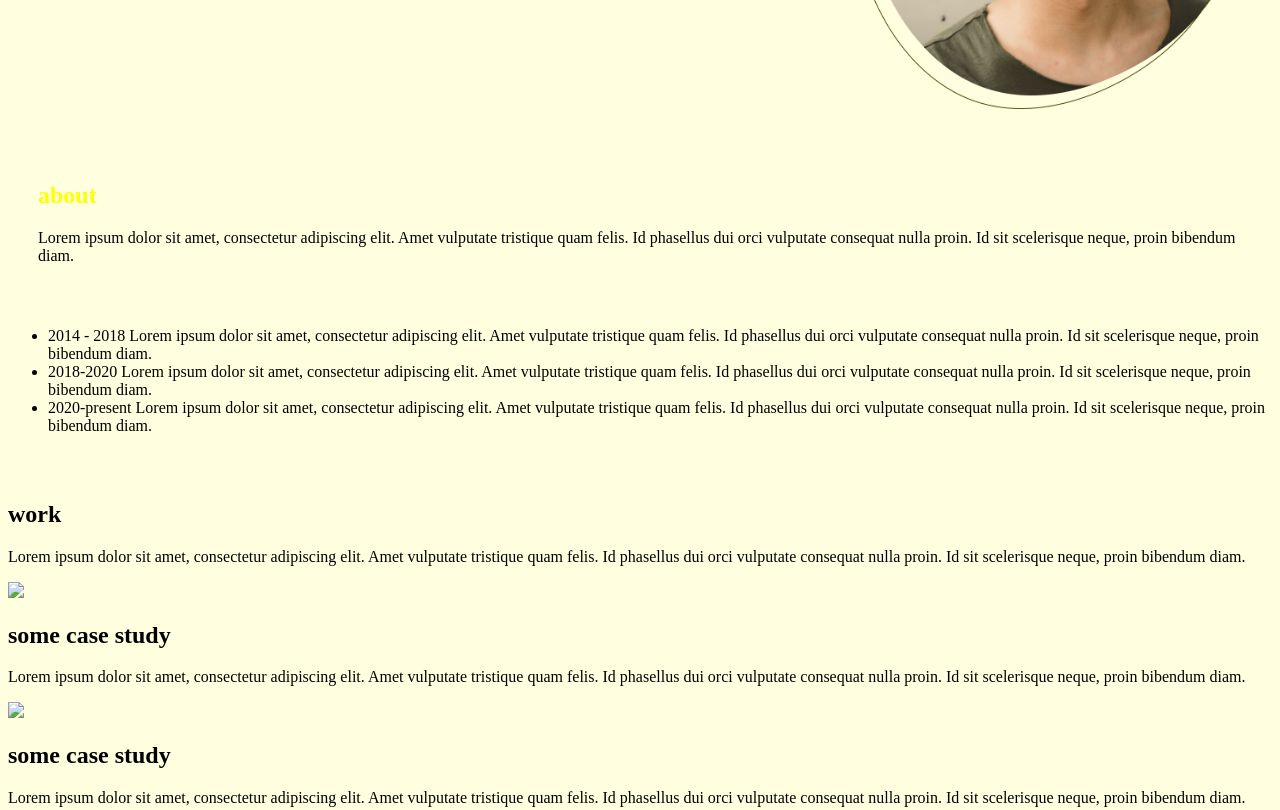
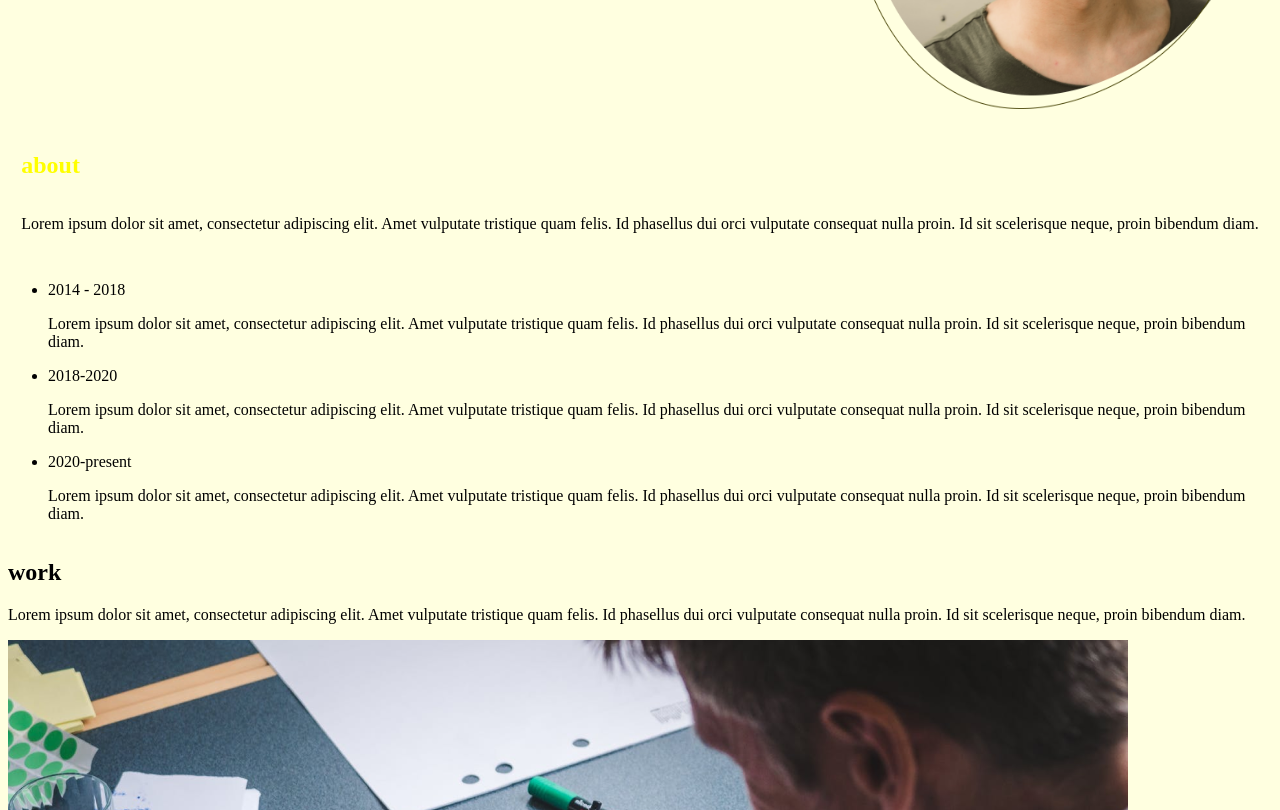
Before and after one commit to soruto752/Designer-portfolio, a plain HTML site: page index.html in a window 1280 px wide. Shown: the part 400-1210 px from the top of the page. Drawn offline with Linux system fonts and the light colour scheme.

Commit message:
changed code

```diff
--- a/index.html
+++ b/index.html
@@ -62,27 +62,32 @@
       <div class="main-div">
         <ul>
           <li>
-            2014 - 2018 Lorem ipsum dolor sit amet, consectetur adipiscing elit.
-            Amet vulputate tristique quam felis. Id phasellus dui orci vulputate
+            <p>2014 - 2018</p>
+            <p>
+              Lorem ipsum dolor sit amet, consectetur adipiscing elit. Amet
+              vulputate tristique quam felis. Id phasellus dui orci vulputate
+              consequat nulla proin. Id sit scelerisque neque, proin bibendum
+              diam.
+            </p>
+          </li>
+          <li>
+            <p>2018-2020</p>
+            Lorem ipsum dolor sit amet, consectetur adipiscing elit. Amet
+            vulputate tristique quam felis. Id phasellus dui orci vulputate
             consequat nulla proin. Id sit scelerisque neque, proin bibendum
             diam.
           </li>
           <li>
-            2018-2020 Lorem ipsum dolor sit amet, consectetur adipiscing elit.
-            Amet vulputate tristique quam felis. Id phasellus dui orci vulputate
+            <p>2020-present</p>
+            Lorem ipsum dolor sit amet, consectetur adipiscing elit. Amet
+            vulputate tristique quam felis. Id phasellus dui orci vulputate
             consequat nulla proin. Id sit scelerisque neque, proin bibendum
             diam.
-          </li>
-          <li>
-            2020-present Lorem ipsum dolor sit amet, consectetur adipiscing
-            elit. Amet vulputate tristique quam felis. Id phasellus dui orci
-            vulputate consequat nulla proin. Id sit scelerisque neque, proin
-            bibendum diam.
           </li>
         </ul>
       </div>
     </section>
-    <section class="work-section" class>
+    <section class="work-section">
       <div>
         <h2>work</h2>
         <p>
@@ -94,7 +99,7 @@
       <div>
         <div>
           <div>
-            <img src="image copy.png" />
+            <img src="assets/image copy 2.png" />
           </div>
           <h2>some case study</h2>
           <p>
@@ -106,7 +111,7 @@
         </div>
         <div>
           <div>
-            <img src="image copy 2.png" />
+            <img src="assets/image copy.png" />
           </div>
           <h2>some case study</h2>
           <p>
--- a/style/style.css
+++ b/style/style.css
@@ -83,9 +83,16 @@ body {
 }
 
 .intro-div {
-  margin: 30px;
+  display: flex;
+  flex-direction: column;
+  align-items: start;
+  justify-content: start;
 }
 
 .main-div {
-  margin-bottom: 30px;
+  width: 100%;
+  display: flex;
+  flex-direction: row;
+  justify-content: end;
+  align-items: end;
 }
```
